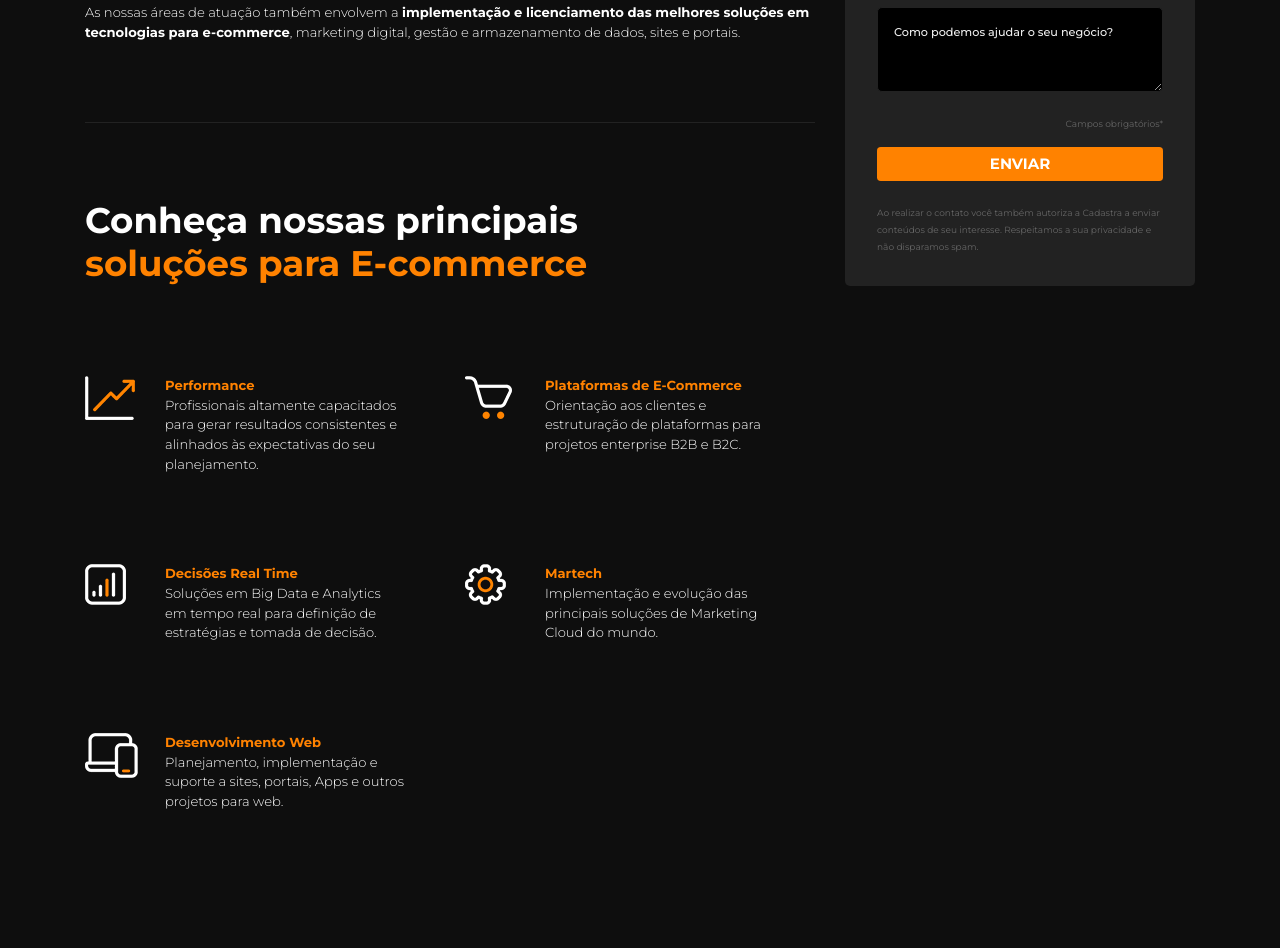
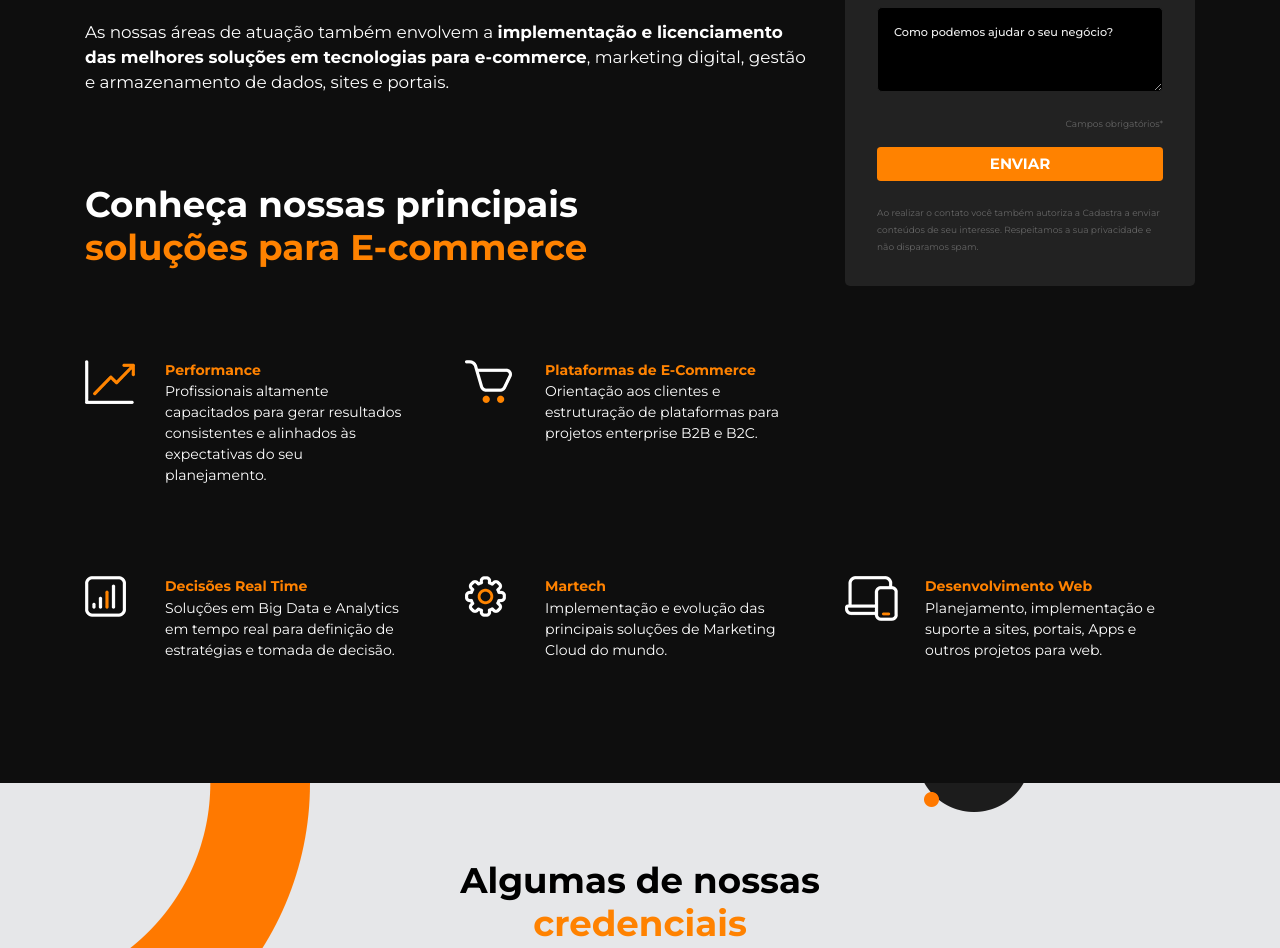
Before and after one commit to JoeKyy/cadastra-lp, a website: page app/index.html in a window 1280 px wide. Shown: the part 441-1389 px from the top of the page. Drawn offline with nearby package versions, Linux system fonts and the light colour scheme.

Commit message:
Correções

```diff
--- a/app/index.html
+++ b/app/index.html
@@ -1,5 +1,5 @@
 <!DOCTYPE html>
-<html lang="pt-br">
+<html>
 
 <head>
     <title>Cadastra</title>
@@ -48,89 +48,12 @@
             <div class="container">
                 <div class="row my-5">
                     <div class="col-xl">
-                        <div class="row">
-                            <div class="col-xl-12">
                         <h2 class="text-uppercase">
                             Transformação digital <span>com impactos reais no seu e-commerce</span>
                         </h2>
                         <p>Somos uma empresa com 20 anos de história, que alia serviços de consultoria digital, performance em marketing e tecnologia para <strong>solucionar os desafios de grandes marcas</strong> e transformar negócios tradicionais em digitais.</p>
                         <p>As nossas áreas de atuação também envolvem a <strong>implementação e licenciamento das melhores soluções em tecnologias para e-commerce</strong>, marketing digital, gestão e armazenamento de dados, sites e portais.</p>
-                            </div>
-                        </div>
-                        <div class="row">
-                            <div class="col-xl-12">
                         <hr>
-                            </div>
-                        </div>
-                        <div class="row">
-                            <div class="col-xl-12">
-                                <div class="row my-5">
-                                    <div class="col-xl-10">
-                                        <h3>
-                                            Conheça nossas principais
-                                            <span>soluções para E-commerce</span>
-                                        </h3>
-                                    </div>
-                                </div>
-                                <div class="row my-5 align-items-start">
-                                    <div class="col-xl-6 my-5">
-                                        <div class="row">
-                                            <div class="col">
-                                                <img src="images/sprites/icn-perfomance.png" alt="">
-                                            </div>
-                                            <div class="col-9 p-0 pr-5">
-                                                <p><strong>Performance</strong></p>
-                                                <p>Profissionais altamente capacitados para gerar resultados consistentes e alinhados às expectativas do seu planejamento.</p>
-                                            </div>
-                                        </div>
-                                    </div>
-                                    <div class="col-xl-6 my-5">
-                                        <div class="row">
-                                            <div class="col">
-                                                <img src="images/sprites/icn-plataforma.png" alt="">
-                                            </div>
-                                            <div class="col-9 p-0 pr-5">
-                                                <p><strong>Plataformas de E-Commerce</strong></p>
-                                                <p>Orientação aos clientes e estruturação de plataformas para projetos enterprise B2B e B2C.</p>
-                                            </div>
-                                        </div>
-                                    </div>
-                                    <div class="col-xl-6 my-5">
-                                        <div class="row">
-                                            <div class="col">
-                                                <img src="images/sprites/icn-decisoes.png" alt="">
-                                            </div>
-                                            <div class="col-9 p-0 pr-5">
-                                                <p><strong>Decisões Real Time</strong></p>
-                                                <p>Soluções em Big Data e Analytics em tempo real para definição de estratégias e tomada de decisão.</p>
-                                            </div>
-                                        </div>
-                                    </div>
-                                    <div class="col-xl-6 my-5">
-                                        <div class="row">
-                                            <div class="col">
-                                                <img src="images/sprites/icn-martech.png" alt="">
-                                            </div>
-                                            <div class="col-9 p-0 pr-5">
-                                                <p><strong>Martech</strong></p>
-                                                <p>Implementação e evolução das principais soluções de Marketing Cloud do mundo.</p>
-                                            </div>
-                                        </div>
-                                    </div>
-                                    <div class="col-xl-6 my-5">
-                                        <div class="row">
-                                            <div class="col">
-                                                <img src="images/sprites/icn-desenvolvimento.png" alt="">
-                                            </div>
-                                            <div class="col-9 p-0 pr-5">
-                                                <p><strong>Desenvolvimento Web</strong></p>
-                                                <p>Planejamento, implementação e suporte a sites, portais, Apps e outros projetos para web.</p>
-                                            </div>
-                                        </div>
-                                    </div>
-                                </div>
-                            </div>
-                        </div>
                     </div>
                     <div id="form" class="col-xl-4 form">
                         <div>
@@ -213,6 +136,73 @@
         </section>
         <section class="solutions">
             <div class="container">
+                <div class="row my-5">
+                    <div class="col-xl-7">
+                        <h3>
+                            Conheça nossas principais
+                            <span>soluções para E-commerce</span>
+                        </h3>
+                    </div>
+                </div>
+                <div class="row mt-5 align-items-start">
+                    <div class="col-xl-4 my-5">
+                        <div class="row">
+                            <div class="col">
+                                <img src="images/sprites/icn-perfomance.png" alt="">
+                            </div>
+                            <div class="col-9 p-0 pr-5">
+                                <p><strong>Performance</strong></p>
+                                <p>Profissionais altamente capacitados para gerar resultados consistentes e alinhados às expectativas do seu planejamento.</p>
+                            </div>
+                        </div>
+                    </div>
+                    <div class="col-xl-4 my-5">
+                        <div class="row">
+                            <div class="col">
+                                <img src="images/sprites/icn-plataforma.png" alt="">
+                            </div>
+                            <div class="col-9 p-0 pr-5">
+                                <p><strong>Plataformas de E-Commerce</strong></p>
+                                <p>Orientação aos clientes e estruturação de plataformas para projetos enterprise B2B e B2C.</p>
+                            </div>
+                        </div>
+                    </div>
+                </div>
+                <div class="row mb-5 align-items-start">
+                    <div class="col-xl-4 my-5">
+                        <div class="row">
+                            <div class="col">
+                                <img src="images/sprites/icn-decisoes.png" alt="">
+                            </div>
+                            <div class="col-9 p-0 pr-5">
+                                <p><strong>Decisões Real Time</strong></p>
+                                <p>Soluções em Big Data e Analytics em tempo real para definição de estratégias e tomada de decisão.</p>
+                            </div>
+                        </div>
+                    </div>
+                    <div class="col-xl-4 my-5">
+                        <div class="row">
+                            <div class="col">
+                                <img src="images/sprites/icn-martech.png" alt="">
+                            </div>
+                            <div class="col-9 p-0 pr-5">
+                                <p><strong>Martech</strong></p>
+                                <p>Implementação e evolução das principais soluções de Marketing Cloud do mundo.</p>
+                            </div>
+                        </div>
+                    </div>
+                    <div class="col-xl-4 my-5">
+                        <div class="row">
+                            <div class="col">
+                                <img src="images/sprites/icn-desenvolvimento.png" alt="">
+                            </div>
+                            <div class="col-9 p-0 pr-5">
+                                <p><strong>Desenvolvimento Web</strong></p>
+                                <p>Planejamento, implementação e suporte a sites, portais, Apps e outros projetos para web.</p>
+                            </div>
+                        </div>
+                    </div>
+                </div>
             </div>
         </section>
         <section class="credentials">
@@ -419,19 +409,19 @@
                         <div class="col-8">
                             <div class="row">
                                 <div class="col pr-2">
-                                    <a target="_blank"ref="https://www.facebook.com/cadastra"><i class="fa fa-facebook"></i></a>
+                                    <a title="Facebook" rel="noopener noreferrer" target="_blank" href="https://www.facebook.com/cadastra"><i class="fa fa-facebook"></i></a>
                                 </div>
                                 <div class="col pr-2">
-                                    <a target="_blank"ref="https://twitter.com/Cadastra"><i class="fa fa-twitter"></i></a>
+                                    <a title="Twitter" rel="noopener noreferrer" target="_blank" href="https://twitter.com/Cadastra"><i class="fa fa-twitter"></i></a>
                                 </div>
                                 <div class="col pr-2">
-                                    <a target="_blank"ref="https://www.instagram.com/cadastra/"><i class="fa fa-instagram"></i></a>
+                                    <a title="Instagram" rel="noopener noreferrer" target="_blank" href="https://www.instagram.com/cadastra/"><i class="fa fa-instagram"></i></a>
                                 </div>
                                 <div class="col pr-2">
-                                    <a target="_blank"ref="https://www.linkedin.com/company/cadastra/"><i class="fa fa-linkedin"></i></a>
+                                    <a title="Linkedin" rel="noopener noreferrer" target="_blank" href="https://www.linkedin.com/company/cadastra/"><i class="fa fa-linkedin"></i></a>
                                 </div>
                                 <div class="col pr-2">
-                                    <a target="_blank"ref="https://www.youtube.com/user/agenciacadastra"><i class="fa fa-youtube"></i></a>
+                                    <a title="Youtube" rel="noopener noreferrer" target="_blank" href="https://www.youtube.com/user/agenciacadastra"><i class="fa fa-youtube"></i></a>
                                 </div>
                             </div>
                         </div>
--- a/app/scss/elements/_section.scss
+++ b/app/scss/elements/_section.scss
@@ -24,8 +24,11 @@ section {
 
         h2 {
             ~ p {
+                @include font(base);
+
                 margin: space(gg) 0;
 
+                font-size: font-size(large);
                 color: color(light);
 
                 strong {
@@ -33,13 +36,6 @@ section {
 
                     color: inherit;
                 }
-            }
-        }
-
-        p {
-            font-size: font-size(normal);
-            strong {
-                color: color(primary);
             }
         }
 
@@ -52,6 +48,8 @@ section {
         }
 
         .form {
+            position: relative;
+            z-index: 10;
             > div {
                 padding: space(m) space(g);
 
@@ -90,22 +88,25 @@ section {
         }
     }
 
-    // &.solutions {
-    //     @include responsive(large) {
-    //         margin-top: (- space(m));
-    //     }
-    //     padding-top: 0;
+    &.solutions {
+        @include responsive(large) {
+            margin-top: (- space(xg) * 4);
+        }
+        padding-top: 0;
 
-    //     background-color: color(dark, darken);
-    //     color: color(light);
+        background-color: color(dark, darken);
+        color: color(light);
 
-    //     p {
-    //         color: color(dark, lighten);
-    //         strong {
-    //             color: color(primary);
-    //         }
-    //     }
-    // }
+        p {
+            @include font(base);
+
+            font-size: font-size(medium);
+            color: color(light);
+            strong {
+                color: color(primary);
+            }
+        }
+    }
 
     &.credentials {
         @include responsive(large) {
--- a/app/scss/elements/_typography.scss
+++ b/app/scss/elements/_typography.scss
@@ -46,7 +46,10 @@ h5 {
 
 h6 {}
 
-p {}
+p {
+    @include font(base);
+
+}
 
 hr {}
 
```
Also changed, not shown: package.json (+13 -5 lines), app/css/style.css, app/css/style.min.css, 2 other files. Lines whose indentation alone changed are shown as unchanged.
